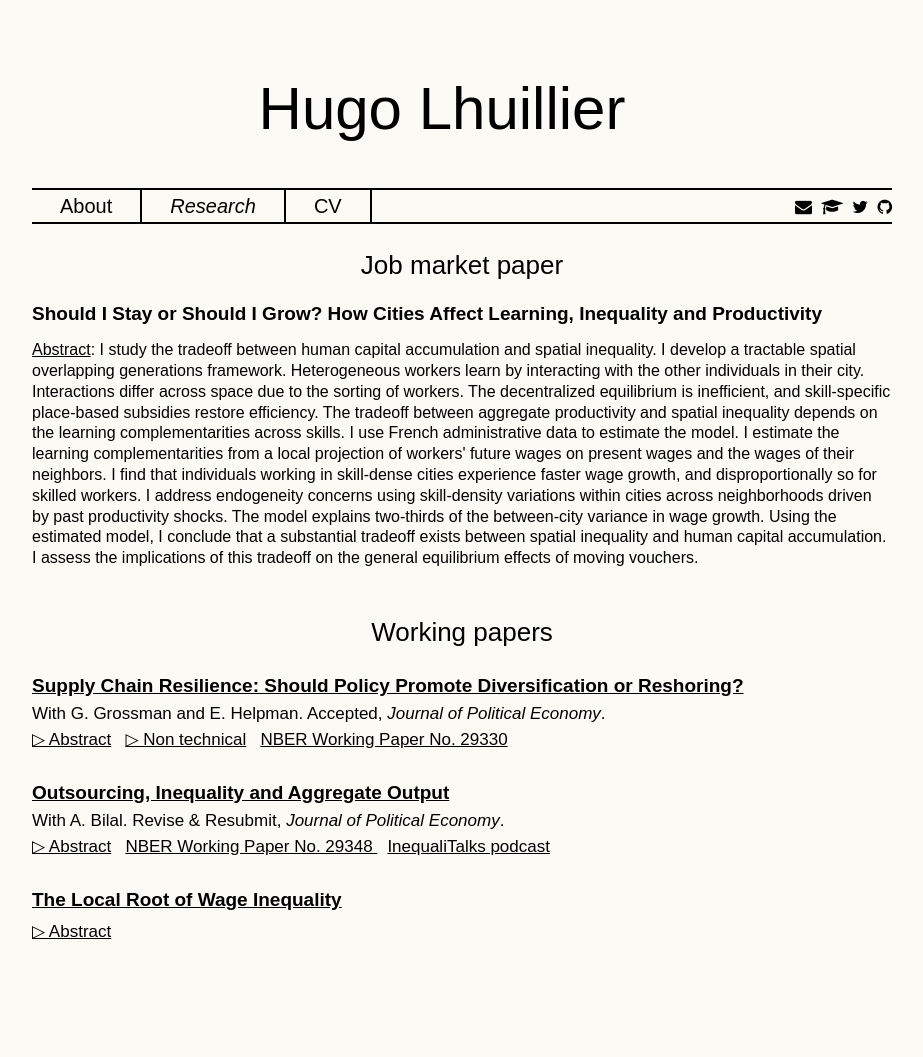
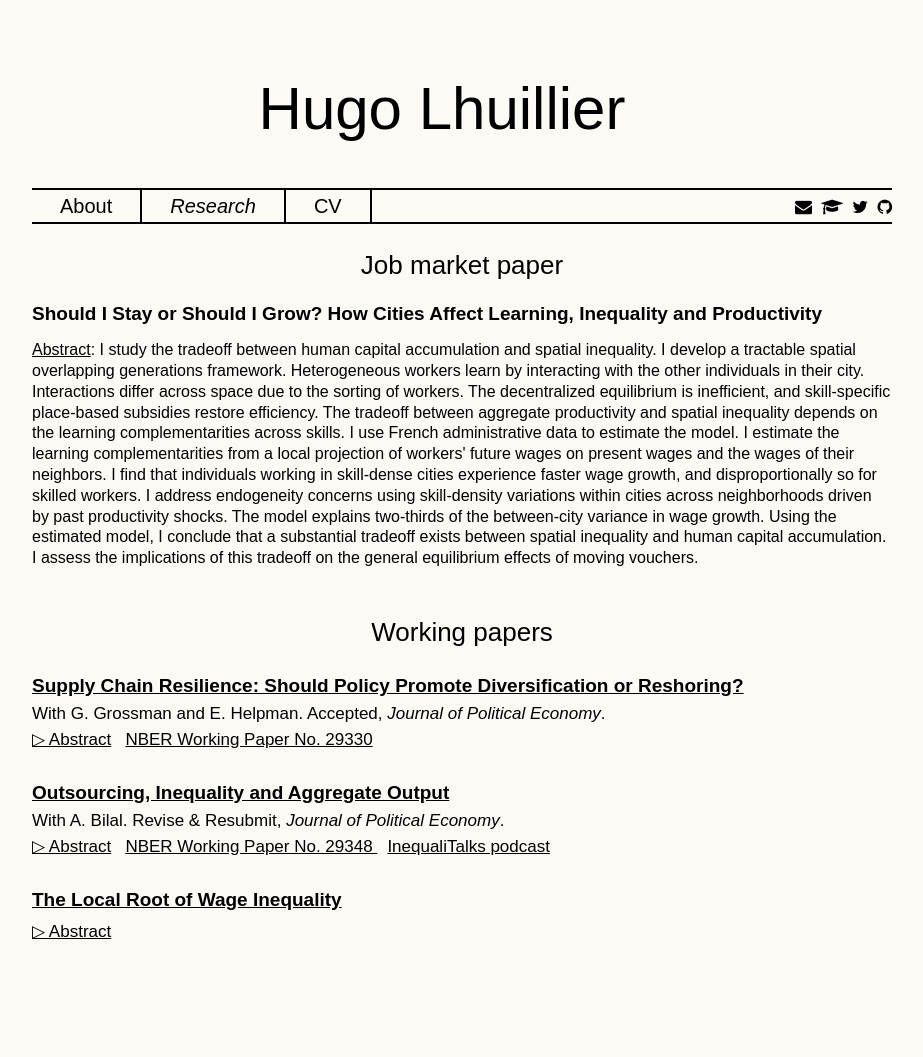
Before and after one commit to HugoLhuillier/hugolhuillier.github.io, a Jekyll site: the page built from research.html, in a window 1280 px wide. Shown: the whole page, without its empty margins (178-1101 px from the left). Built offline with Jekyll 4.4.1, drawn with Linux system fonts in a browser that asks for light colours; nearby versions of some CDN libraries; comment, search, counter and statistics services are not loaded.

Commit message:
:recycle: remove non-tech. button

```diff
--- a/research.html
+++ b/research.html
@@ -21,7 +21,7 @@ layout: default
 
 <ul class="no-bullets">
     <li><span class="abstract-toggle" data-abstract-id="grossman2022supply">▷ Abstract</span>
-        <span class="abstract-toggle" data-abstract-id="grossman2022supply-summary">▷ Non technical</span>
+        <!-- <span class="abstract-toggle" data-abstract-id="grossman2022supply-summary">▷ Non technical</span> -->
         <a href="https://www.nber.org/papers/w29330" target="blank"> <span class="char3">NBER Working Paper No. 29330 </a></li>
 </ul>
 <div id="grossman2022supply" class="abstract" style="max-height: 0;">
```
